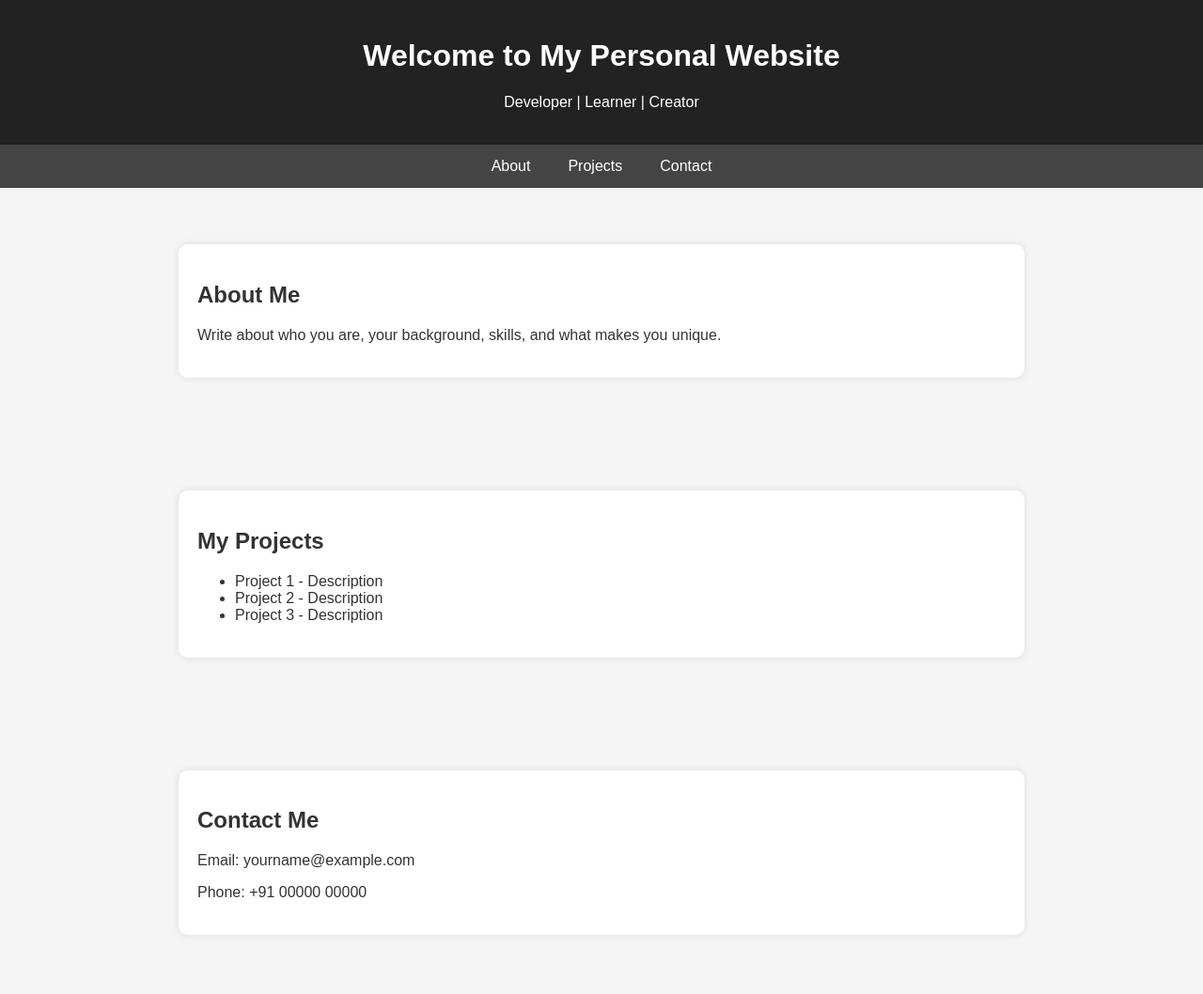
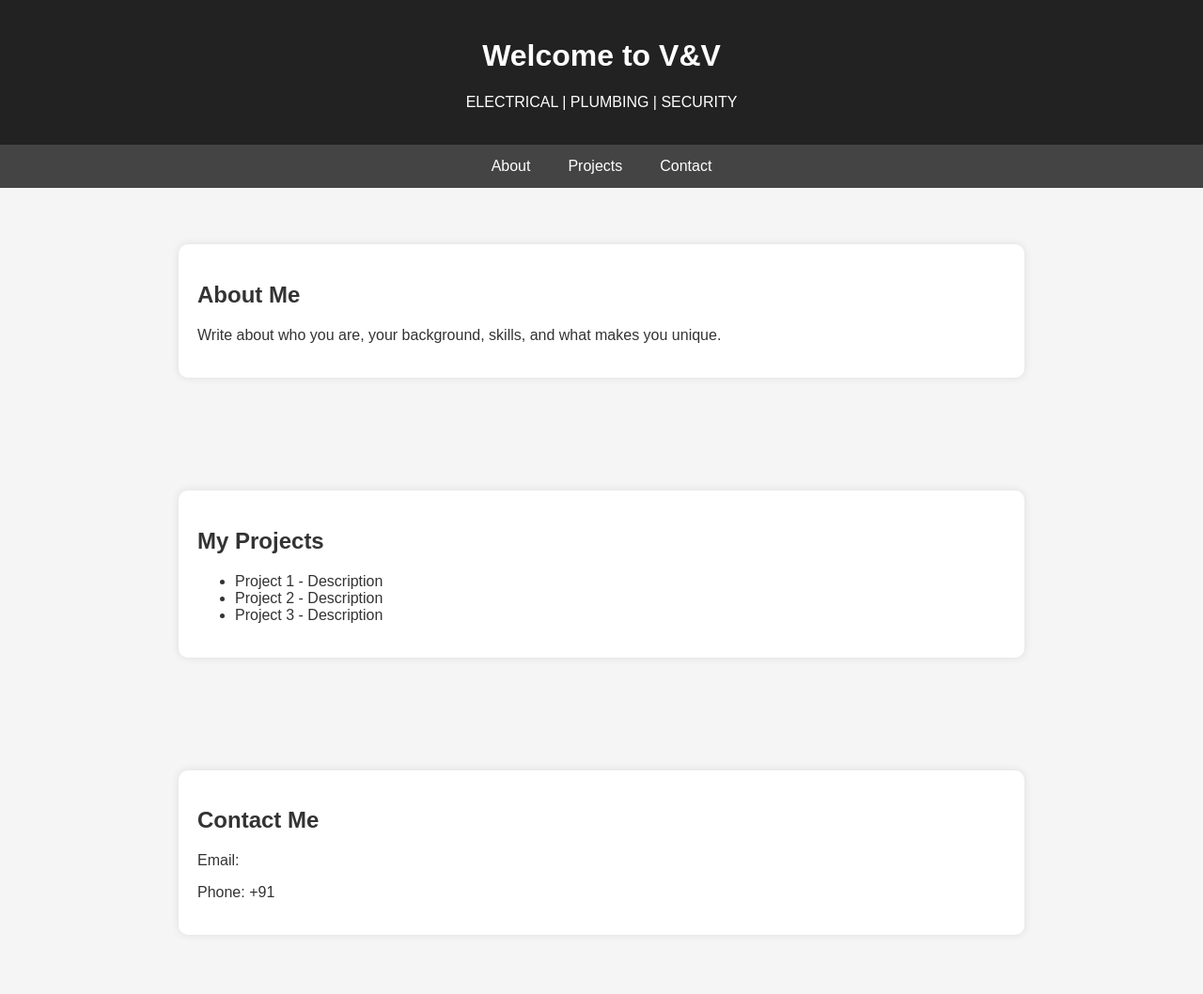
Before and after one commit to alvinalex892/vveps.servicesadoor, a plain HTML site: page index.html in a window 1280 px wide. Shown: the top 1058 px of the page at 94% size. Drawn offline with Linux system fonts and the light colour scheme.

Commit message:
Update index.html

```diff
--- a/index.html
+++ b/index.html
@@ -3,7 +3,7 @@
 <head>
     <meta charset="UTF-8" />
     <meta name="viewport" content="width=device-width, initial-scale=1.0" />
-    <title>My Personal Website</title>
+    <title>V&V</title>
     <style>
         body {
             margin: 0;
@@ -54,8 +54,8 @@
 </head>
 <body>
     <header>
-        <h1>Welcome to My Personal Website</h1>
-        <p>Developer | Learner | Creator</p>
+        <h1>Welcome to V&V</h1>
+        <p>ELECTRICAL | PLUMBING | SECURITY</p>
     </header>
 
     <nav>
@@ -85,8 +85,8 @@
     <section id="contact">
         <div class="card">
             <h2>Contact Me</h2>
-            <p>Email: yourname@example.com</p>
-            <p>Phone: +91 00000 00000</p>
+            <p>Email: </p>
+            <p>Phone: +91 </p>
         </div>
     </section>
 
```
